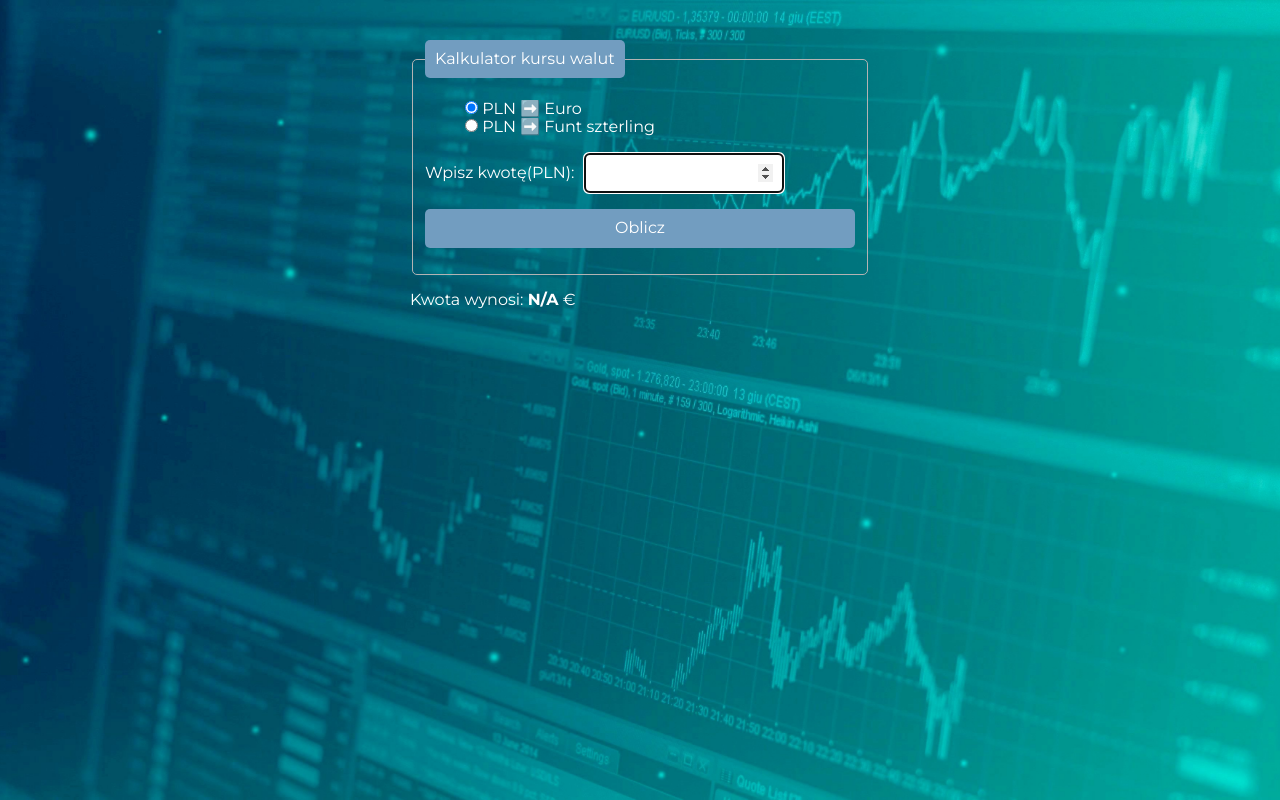
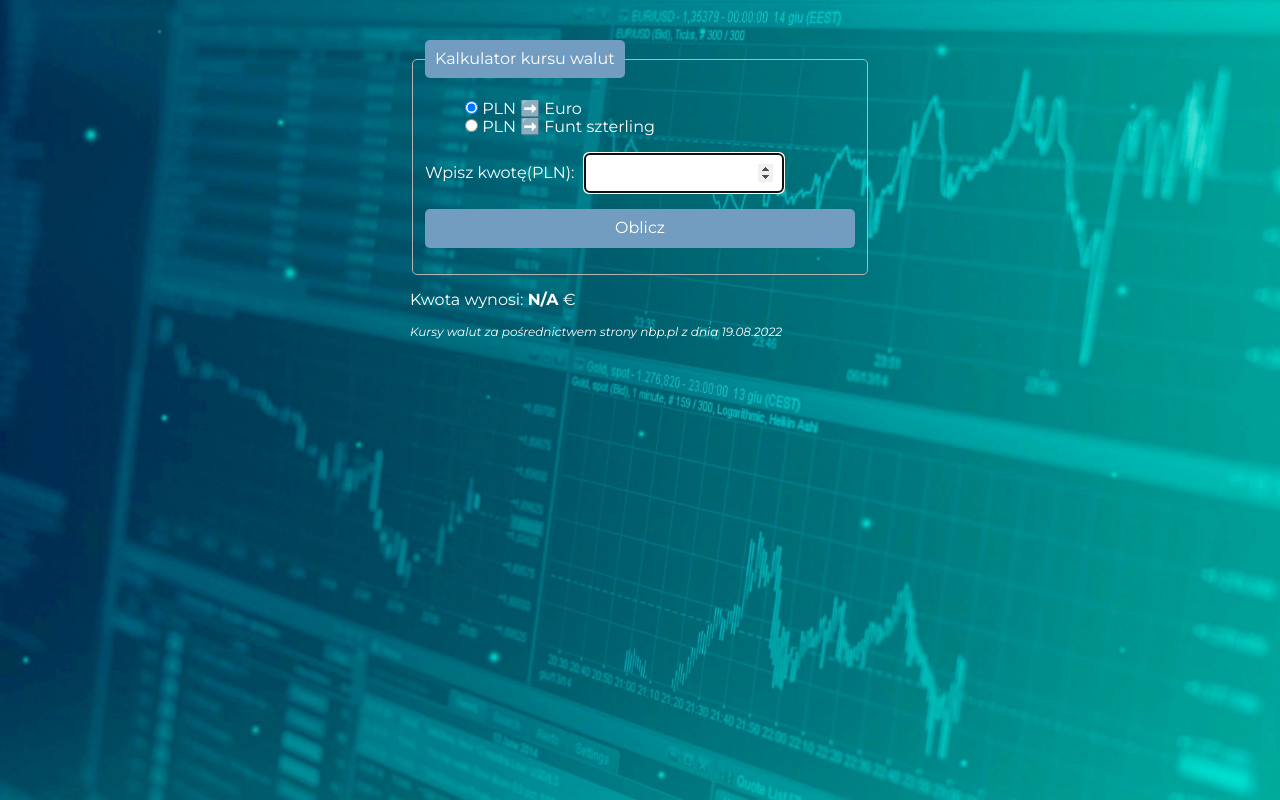
Before and after one commit to Przemo3028/Currency-converter, a plain HTML site: page index.html in a window 1280 px wide. Drawn offline with nearby package versions, Linux system fonts and the light colour scheme.

Commit message:
footer added

```diff
--- /dev/null
+++ b/css/footer.css
@@ -0,0 +1,14 @@
+html {
+    box-sizing: border-box;
+}
+
+*, ::after, ::before {
+    box-sizing: inherit;
+}
+
+.footer {
+    font-family: 'Montserrat', sans-serif;
+    color: white;
+    font-size: 12px;
+    font-style: italic;
+}
--- a/index.html
+++ b/index.html
@@ -9,6 +9,7 @@
     <link rel="icon" href="images/icon.png">
     <meta property="og:image" content="images/share.png">
     <link href="css/body.css" rel="stylesheet">
+    <link href="css/footer.css" rel="stylesheet">
     <link href="css/form.css" rel="stylesheet">
     <link rel="stylesheet" href="https://cdnjs.cloudflare.com/ajax/libs/normalize/8.0.1/normalize.min.css"
         integrity="sha512-NhSC1YmyruXifcj/KFRWoC561YpHpc5Jtzgvbuzx5VozKpWvQ+4nXhPdFgmx8xqexRcpAglTj9sIBWINXa8x5w=="
@@ -46,6 +47,11 @@
         </fieldset>
     </form>
     <p>Kwota wynosi: <strong class="js-result">N/A</strong> <span class="js-mark">€</span></p>
+
+    <footer class="footer">
+        Kursy walut za pośrednictwem strony nbp.pl z dnia 19.08.2022
+    </footer>
+
 </body>
 
 </html>
```
Also changed, not shown: css/body.css (line endings or trailing spaces).
